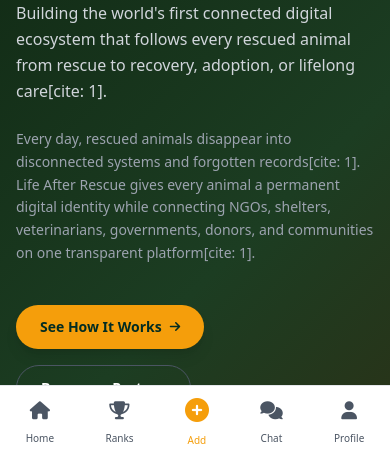
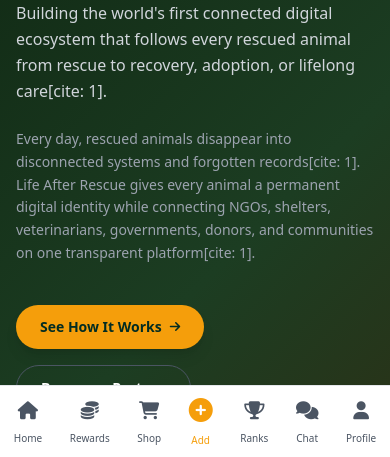
Before and after one commit to bhavesh-786/lifearerescue, a plain HTML site: page index.html in a window 390 px wide. Shown: the part 386-843 px from the top of the page. Drawn offline with nearby package versions, Linux system fonts and the light colour scheme.

Commit message:
mobile screen menus setup

```diff
--- a/index.html
+++ b/index.html
@@ -1064,10 +1064,15 @@
     <nav class="md:hidden fixed bottom-0 left-0 w-full bg-white border-t flex justify-around py-2 z-50">
         <button onclick="switchTab('home')" class="text-gray-600 hover:text-emerald-600 text-center"><i
                 class="fa-solid fa-house block text-lg"></i><span class="text-[10px]">Home</span></button>
+        <button onclick="switchTab('rewards')" class="text-gray-600 hover:text-emerald-600 text-center"><i
+                class="fa-solid fa-coins block  text-lg"></i><span class="text-[10px]">Rewards</span></button>
+        <button onclick="switchTab('search')" class="text-gray-600 hover:text-emerald-600 text-center"><i
+                class="fa-solid fa-cart-shopping block text-lg"></i><span class="text-[10px]">Shop</span></button>
+        <button onclick="switchTab('add-animal')" class="text-amber-500 hover:text-amber-600 text-center"><i
+                class="fa-solid fa-circle-plus block text-2xl"></i><span class="text-[10px]">Add</span></button>
         <button onclick="switchTab('leaderboard')" class="text-gray-600 hover:text-emerald-600 text-center"><i
                 class="fa-solid fa-trophy block text-lg"></i><span class="text-[10px]">Ranks</span></button>
-        <button onclick="switchTab('add-animal')" class="text-amber-500 hover:text-amber-600 text-center"><i
-                class="fa-solid fa-circle-plus block text-2xl"></i><span class="text-[10px]">Add</span></button>
+
         <button onclick="switchTab('chat')" class="text-gray-600 hover:text-emerald-600 text-center"><i
                 class="fa-solid fa-comments block text-lg"></i><span class="text-[10px]">Chat</span></button>
         <button onclick="switchTab('profile')" class="text-gray-600 hover:text-emerald-600 text-center"><i
```
